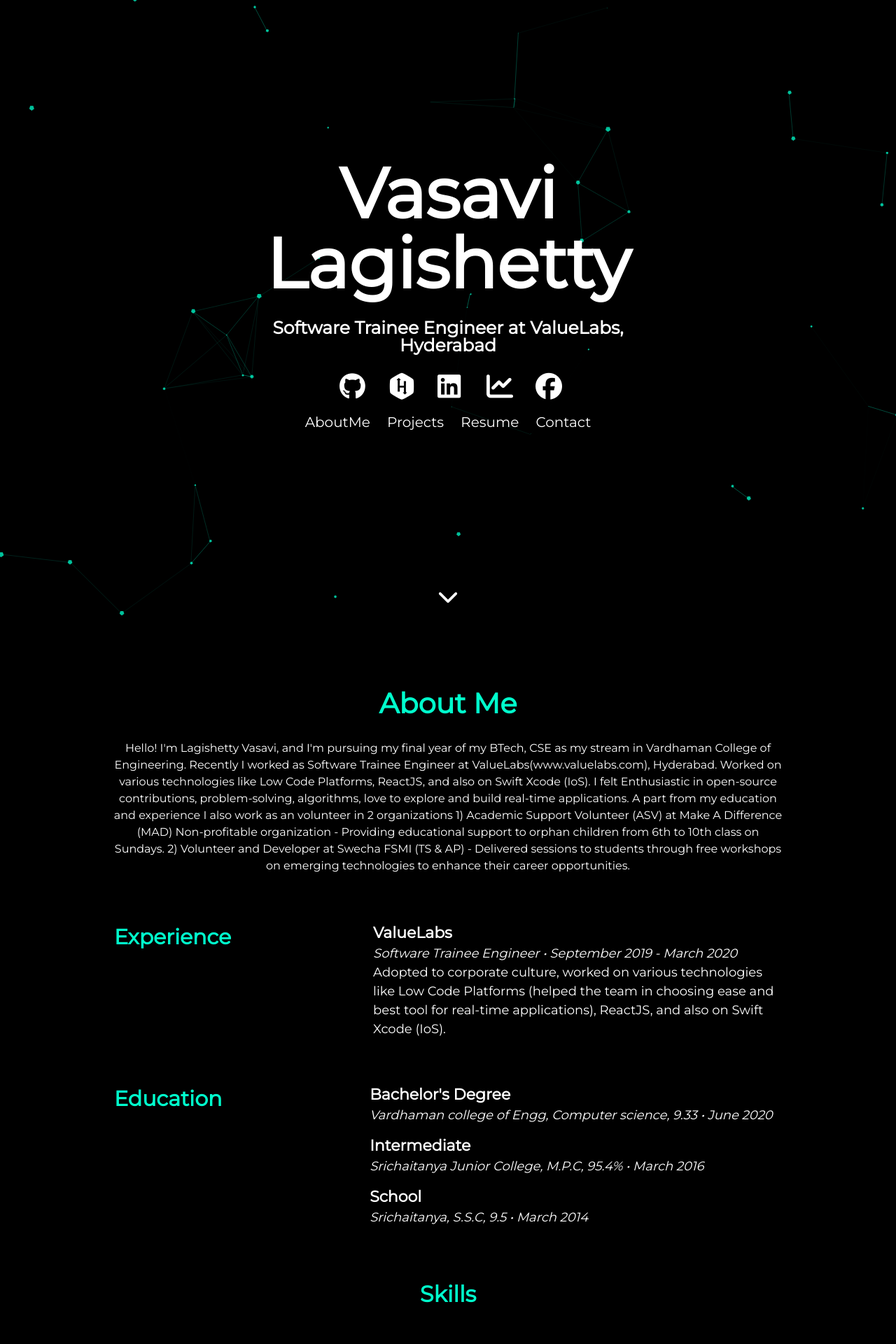
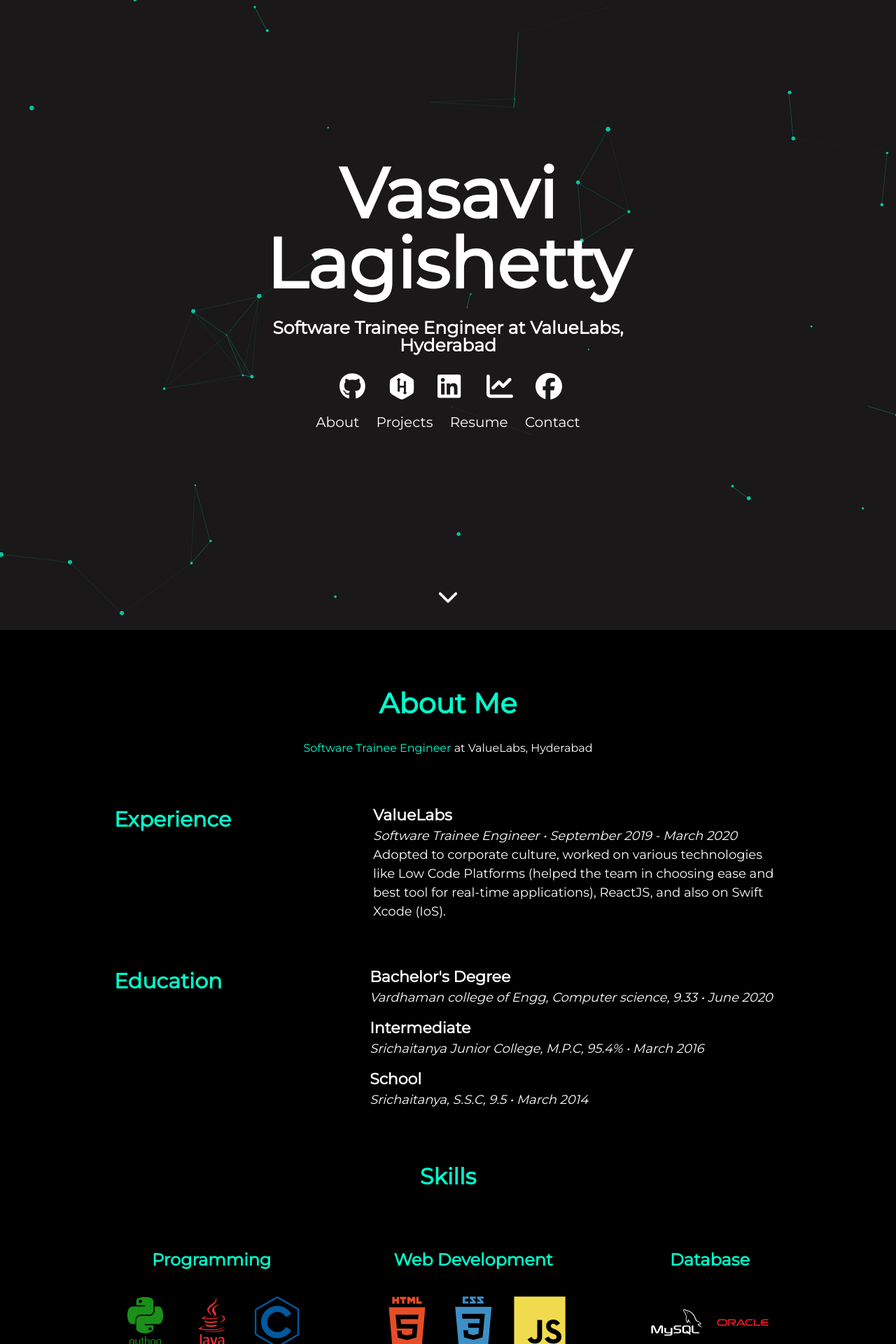
Before and after one commit to VasaviLagishetty/VasaviLagishetty.github.io, a Jekyll site: the page built from index.html, in a window 1280 px wide. Shown: the top 1920 px of the page at 70% size. Built offline with Jekyll 4.4.1, drawn with Linux system fonts in a browser that asks for light colours; nearby versions of some CDN libraries; some of the changed text lies outside the part shown.

Commit message:
Updated Profile

```diff
--- a/_includes/about.html
+++ b/_includes/about.html
@@ -20,6 +20,9 @@
      h1,h2,h3{
        color: #00ffcd;
      }
+     .title{
+       color: #00ffcd;
+     }
      @media only screen and (max-width: 550px) {
       th{
        padding-right: 50px;
@@ -40,7 +43,7 @@
  <body style="background-color:black;color: white">
 <div class="user-details">
   <h1> About Me </h1>
-  <p> {{site.user_description}} </p>
+  <p> <span style="color: #00ffcd;">Software Trainee Engineer</span> at ValueLabs, Hyderabad </p>
 </div><br><br>
 <table>
   <tr>
@@ -85,7 +88,7 @@ HTML, CSS, JS</pre>
       <h3>Database</h3>
       <i class="devicon-mysql-plain-wordmark"></i>
       <i class="devicon-oracle-original colored"></i>
-  <pre>‣ RDBMS, MySQL, Oracle</pre>
+  <pre>RDBMS, MySQL, Oracle</pre>
   </div>
 </div>
 <div class="user">
--- a/_includes/header.html
+++ b/_includes/header.html
@@ -15,9 +15,9 @@
         <a aria-label="My facebook" target="_blank" href="https://www.facebook.com/vasavi2910"><i id = "icon" class="fab fa-facebook"></i></a>
       </div>
       <div class="header-links">
-        <a class="link" href="#about" data-scroll>AboutMe</a>
+        <a class="link" href="#about" data-scroll>About</a>
         <a class="link" href="#projects" data-scroll>Projects</a>
-        <a class="link" href="assets/Me/Vasavi_Resume.pdf" target="_blank" data-scroll>Resume</a>
+        <a class="link" href="assets/Me/Vasavi_Resume.pdf" target="_blank">Resume</a>
         <a class="link" href="#contact" data-scroll>Contact</a>
       </div>
   </div>
--- a/assets/css/main.css
+++ b/assets/css/main.css
@@ -80,7 +80,8 @@ audio,
 canvas,
 video {
 	display: inline-block;
-	background-color: #000;
+	background-color: rgb(26, 24, 24);
+	background-image: url("assets/Me/vasavi.png");
 }
 audio:not([controls]) {
 	display: none;
@@ -3820,6 +3821,10 @@ sup {
     margin-right: 10px;
     margin-bottom: 15px;
 }
+.header-links .link:active,
+.header-links .link:hover{
+	color: #00ffcd;
+}
 @media only screen and (min-width: 550px) {
 	.header-links .link {
 		font-size: 20px;
@@ -3847,7 +3852,7 @@ sup {
 }
 .header-icons #icon:active,
 .header-icons #icon:hover {
-	color:#000;
+	color:#00ffcd;
 }
 @media only screen and (min-width: 550px) {
 	.header-icons #icon {
```
Also changed, not shown: 1 other file.
